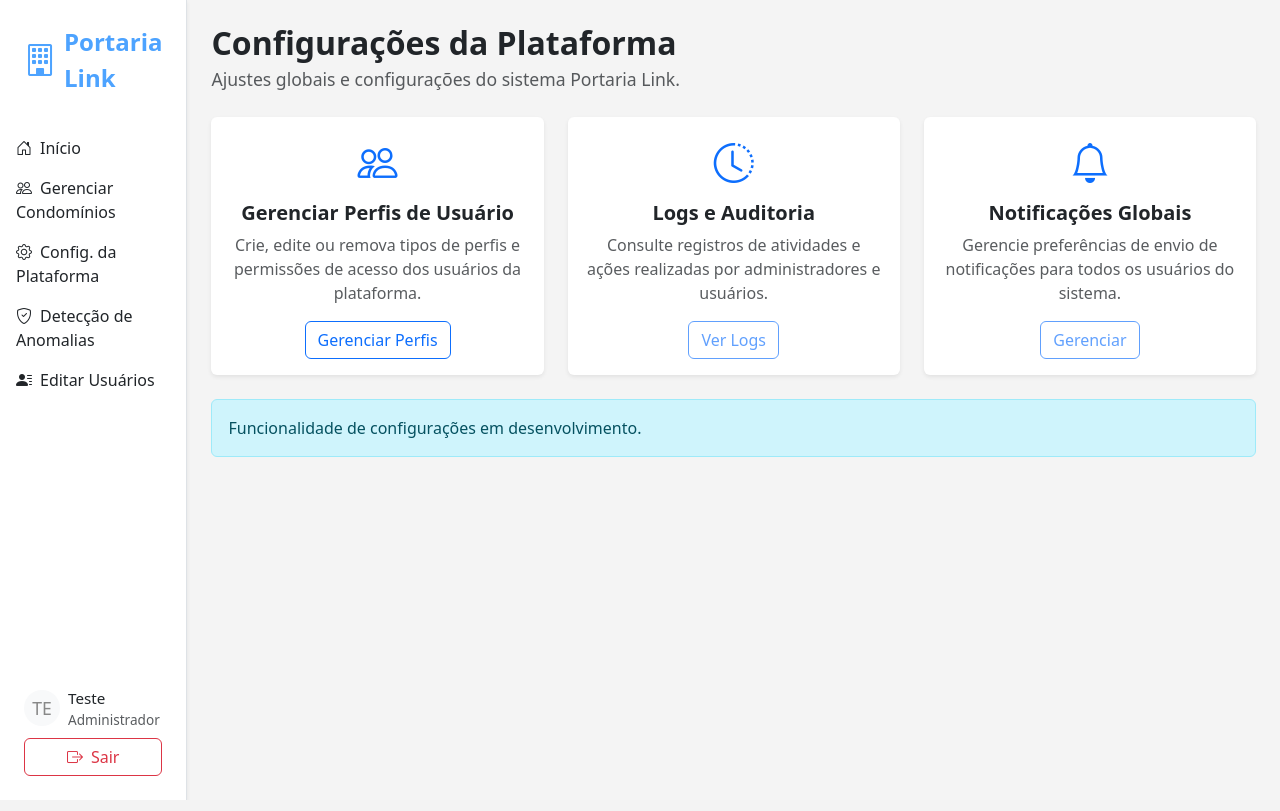
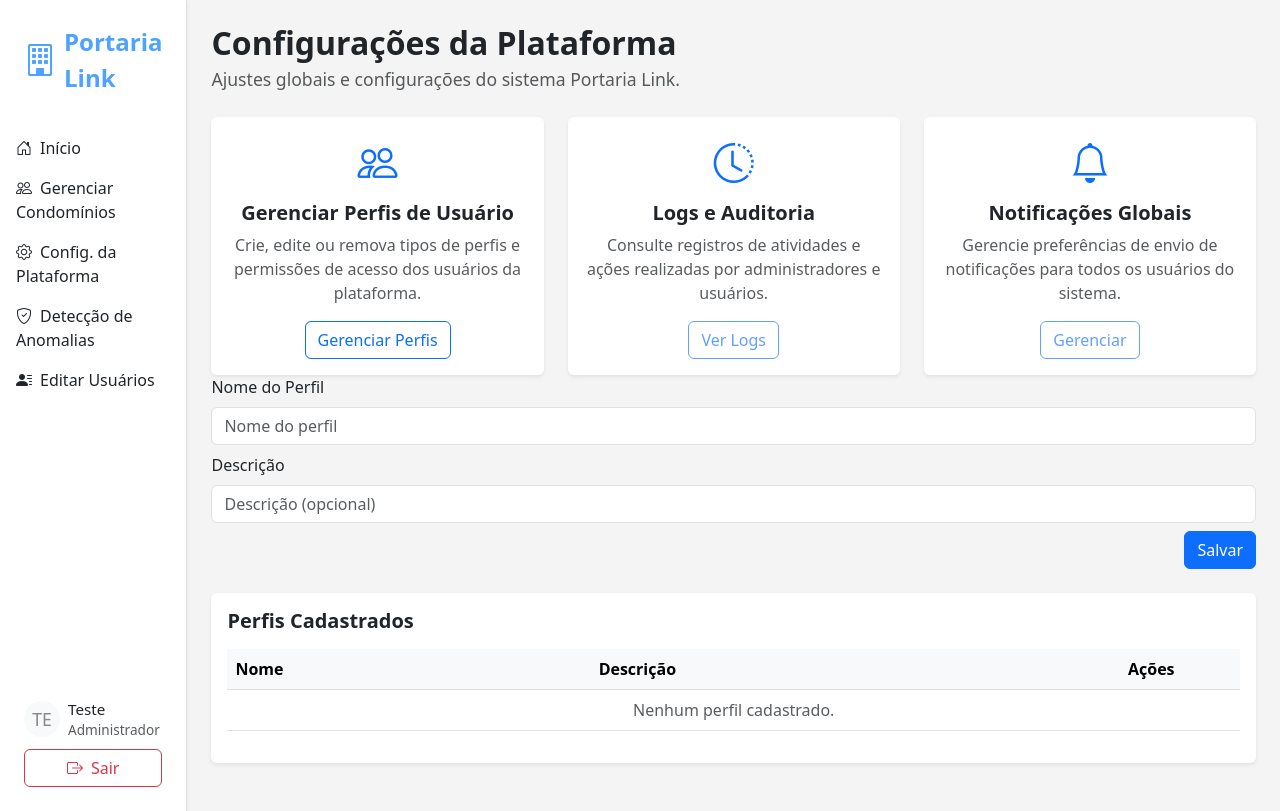
Before and after one commit to NicolasGayb/PorteiroDigital, a Flask app: page /admin/configuracoes in a window 1280 px wide. Run offline with Flask 3, Linux system fonts and the light colour scheme; a user stored in the database is signed in.

Commit message:
ajuste configurações

```diff
--- a/app.py
+++ b/app.py
@@ -285,12 +285,33 @@ def excluir_condominio(id):
     flash('Condomínio excluído com sucesso!', 'success')
     return redirect(url_for('admin_condominios'))
 
-@app.route('/admin/configuracoes')
+@app.route('/admin/configuracoes', methods=['GET', 'POST'])
 def admin_configuracoes():
     if 'usuario_id' not in session or session.get('tipo') != 'Administrador':
         return redirect(url_for('login'))
     usuario = Usuario.query.get(session['usuario_id'])
-    return render_template('admin_configuracoes.html', usuario=usuario)
+    if request.method == 'POST':
+        perfil_id = request.form.get('perfil_id')
+        nome = request.form.get('nome')
+        descricao = request.form.get('descricao')
+        if perfil_id:  # Editar perfil existente
+            perfil = Perfil.query.get(perfil_id)
+            if perfil:
+                perfil.nome = nome
+                perfil.descricao = descricao
+                db.session.commit()
+                flash('Perfil atualizado com sucesso!', 'success')
+        else:  # Criar novo perfil
+            if Perfil.query.filter_by(nome=nome).first():
+                flash('Já existe um perfil com esse nome.', 'danger')
+            else:
+                novo_perfil = Perfil(nome=nome, descricao=descricao)
+                db.session.add(novo_perfil)
+                db.session.commit()
+                flash('Perfil criado com sucesso!', 'success')
+        return redirect(url_for('admin_configuracoes'))
+    perfis = Perfil.query.all()
+    return render_template('admin_configuracoes.html', usuario=usuario, perfis=perfis)
 
 @app.route('/admin/anomalias')
 def admin_anomalias():
@@ -397,34 +418,6 @@ def desvincular_usuario_condominio(condominio_id, usuario_id):
     flash(f'Usuário {user.nome} desvinculado do condomínio com sucesso!', 'success')
     return redirect(url_for('admin_condominios'))
 
-@app.route('/admin/perfis', methods=['GET', 'POST'])
-def admin_perfis():
-    if 'usuario_id' not in session or session.get('tipo') != 'Administrador':
-        return redirect(url_for('login'))
-    usuario = Usuario.query.get(session['usuario_id'])
-    if request.method == 'POST':
-        perfil_id = request.form.get('perfil_id')
-        nome = request.form.get('nome')
-        descricao = request.form.get('descricao')
-        if perfil_id:  # Editar perfil existente
-            perfil = Perfil.query.get(perfil_id)
-            if perfil:
-                perfil.nome = nome
-                perfil.descricao = descricao
-                db.session.commit()
-                flash('Perfil atualizado com sucesso!', 'success')
-        else:  # Criar novo perfil
-            if Perfil.query.filter_by(nome=nome).first():
-                flash('Já existe um perfil com esse nome.', 'danger')
-            else:
-                novo_perfil = Perfil(nome=nome, descricao=descricao)
-                db.session.add(novo_perfil)
-                db.session.commit()
-                flash('Perfil criado com sucesso!', 'success')
-        return redirect(url_for('admin_perfis'))
-    perfis = Perfil.query.all()
-    return render_template('admin_perfis.html', usuario=usuario, perfis=perfis)
-
 # Inicialização da aplicação
 if __name__ == '__main__':
     app.run(host='0.0.0.0', port=int(os.environ.get('PORT', 5000)))
--- a/templates/admin_configuracoes.html
+++ b/templates/admin_configuracoes.html
@@ -49,9 +49,63 @@
           </div>
         </div>
       </div>
-      <div class="alert alert-info mt-4">Funcionalidade de configurações em desenvolvimento.</div>
+      <form method="POST" class="w-100 mb-4" action="/admin/configuracoes">
+        <input type="hidden" name="perfil_id" id="perfil_id">
+        <div class="row g-2 align-items-end">
+          <div class="col-12">
+            <label class="form-label">Nome do Perfil</label>
+            <input type="text" class="form-control" name="nome" id="nome" placeholder="Nome do perfil" required>
+          </div>
+          <div class="col-12">
+            <label class="form-label">Descrição</label>
+            <input type="text" class="form-control" name="descricao" id="descricao" placeholder="Descrição (opcional)">
+          </div>
+          <div class="col-12 d-flex justify-content-end">
+            <button type="submit" class="btn btn-primary">Salvar</button>
+          </div>
+        </div>
+      </form>
+      <div class="card border-0 shadow-sm mb-4">
+        <div class="card-body">
+          <h5 class="fw-bold mb-3">Perfis Cadastrados</h5>
+          <table class="table table-hover align-middle">
+            <thead class="table-light">
+              <tr>
+                <th>Nome</th>
+                <th>Descrição</th>
+                <th style="width:120px;">Ações</th>
+              </tr>
+            </thead>
+            <tbody>
+              {% for perfil in perfis %}
+              <tr>
+                <td>{{ perfil.nome }}</td>
+                <td>{{ perfil.descricao or '-' }}</td>
+                <td>
+                  <button class="btn btn-sm btn-outline-primary" onclick="editarPerfil('{{ perfil.id }}', '{{ perfil.nome|replace("'", "&#39;") }}', '{{ (perfil.descricao or '')|replace("'", "&#39;") }}')">
+                    <i class="bi bi-pencil"></i> Editar
+                  </button>
+                </td>
+              </tr>
+              {% else %}
+              <tr>
+                <td colspan="3" class="text-center text-muted">Nenhum perfil cadastrado.</td>
+              </tr>
+              {% endfor %}
+            </tbody>
+          </table>
+        </div>
+      </div>
     </main>
   </div>
   <script src="https://cdn.jsdelivr.net/npm/bootstrap@5.3.0/dist/js/bootstrap.bundle.min.js"></script>
+  <script>
+function editarPerfil(id, nome, descricao) {
+  document.getElementById('perfil_id').value = id;
+  document.getElementById('nome').value = nome;
+  document.getElementById('descricao').value = descricao;
+  document.getElementById('nome').focus();
+}
+</script>
 </body>
 </html>
```
Also changed, not shown: templates/admin_perfis.html (deleted, +0 -92 lines).
